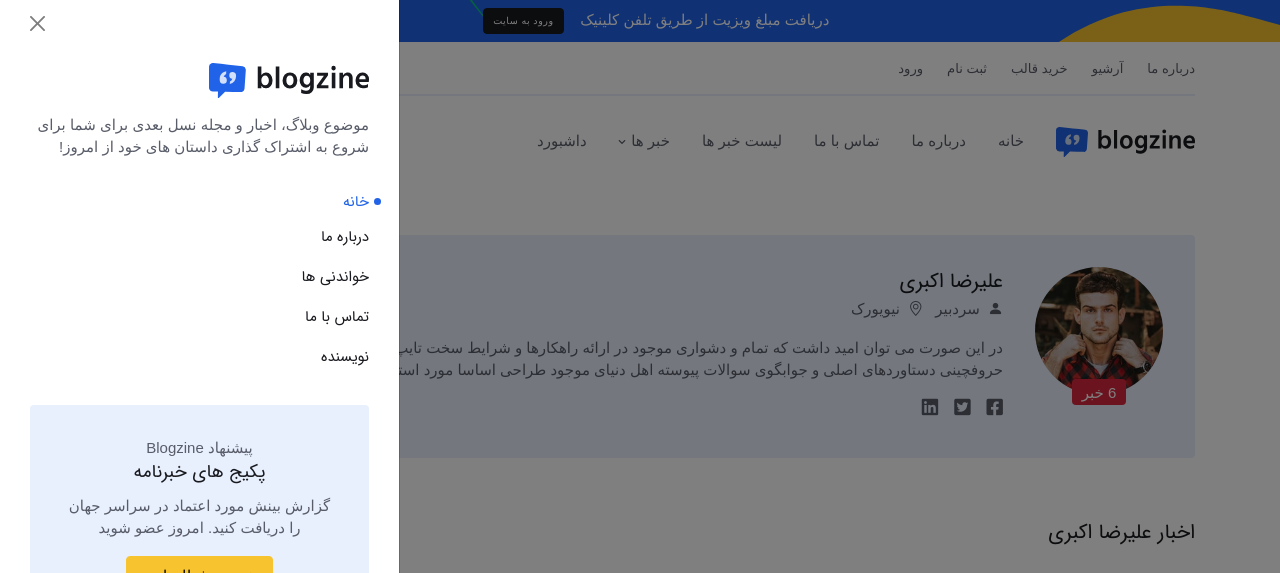
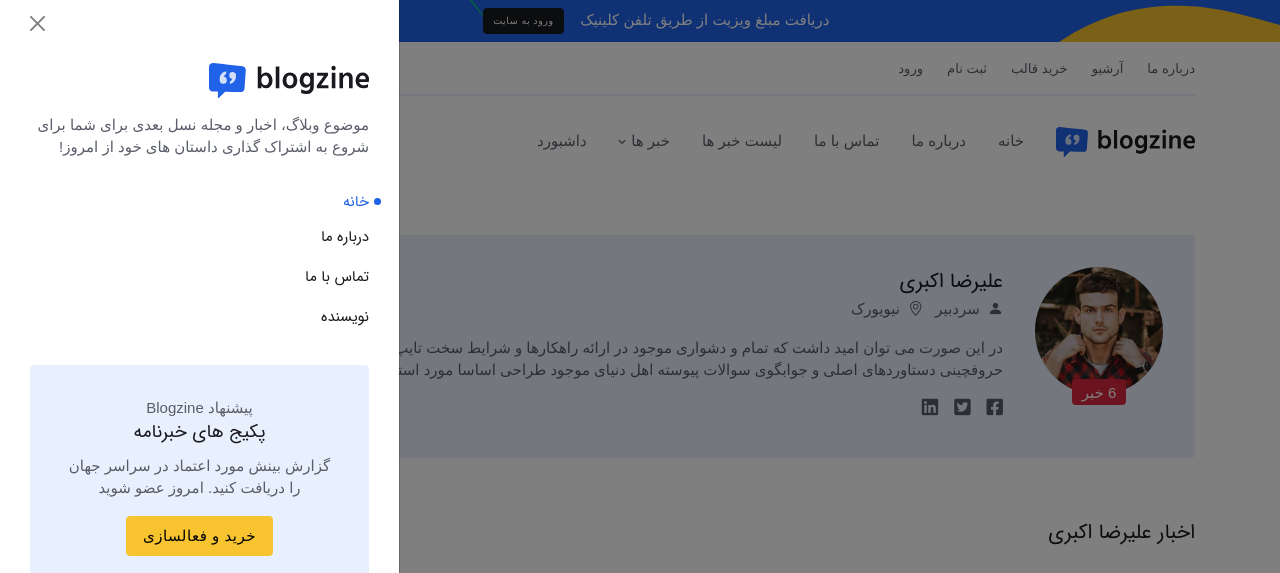
Before and after one commit to Amin-Hallaj/daynews, a Django app: page /author/ in a window 1280 px wide, after a click that opens the changed part. Shown: the top 573 px of the page. Run offline with Django 4.2, Linux system fonts and the light colour scheme; some libraries are stand-ins or nearby versions; some web fonts are replaced; grey boxes are pictures that could not be loaded.

Commit message:
ویرایش منو

```diff
--- a/main/templates/front/base.html
+++ b/main/templates/front/base.html
@@ -134,14 +134,14 @@
 				<li class="nav-item h5">
 					<a class="nav-link" href="{% url 'front_about' %}">درباره ما</a>
 				</li>
+				{% comment %} <li class="nav-item h5">
+					<a class="nav-link" href="post-grid.html">خواندنی ها</a>
+				</li> {% endcomment %}
 				<li class="nav-item h5">
-					<a class="nav-link" href="post-grid.html">خواندنی ها</a>
-				</li>
-				<li class="nav-item h5">
-					<a class="nav-link" href="contact-us.html">تماس با ما</a>
+					<a class="nav-link" href="{% url 'front_contact' %}">تماس با ما</a>
 				</li>
                 <li class="nav-item h5">
-					<a class="nav-link" href="contact-us.html">نویسنده</a>
+					<a class="nav-link" href="{% url 'front_author' %}">نویسنده</a>
 				</li>
 
 			</ul>
```
